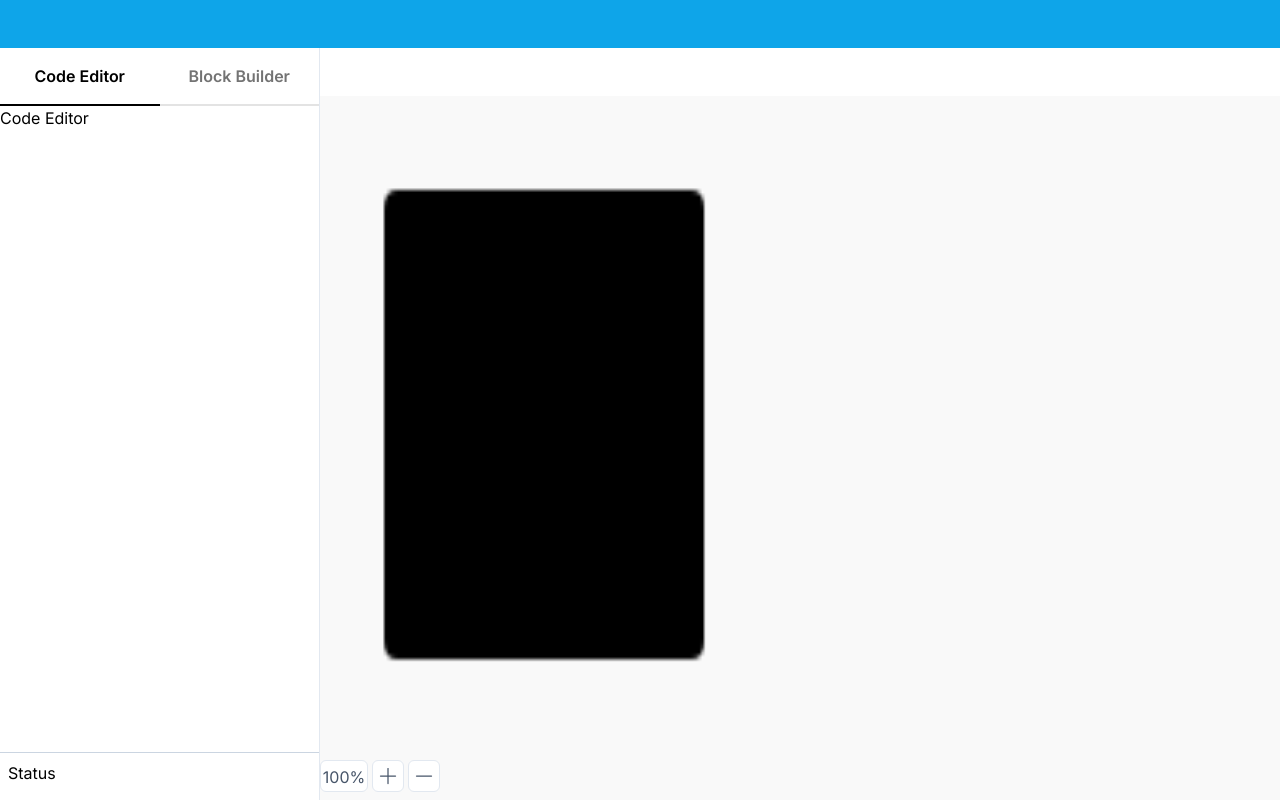
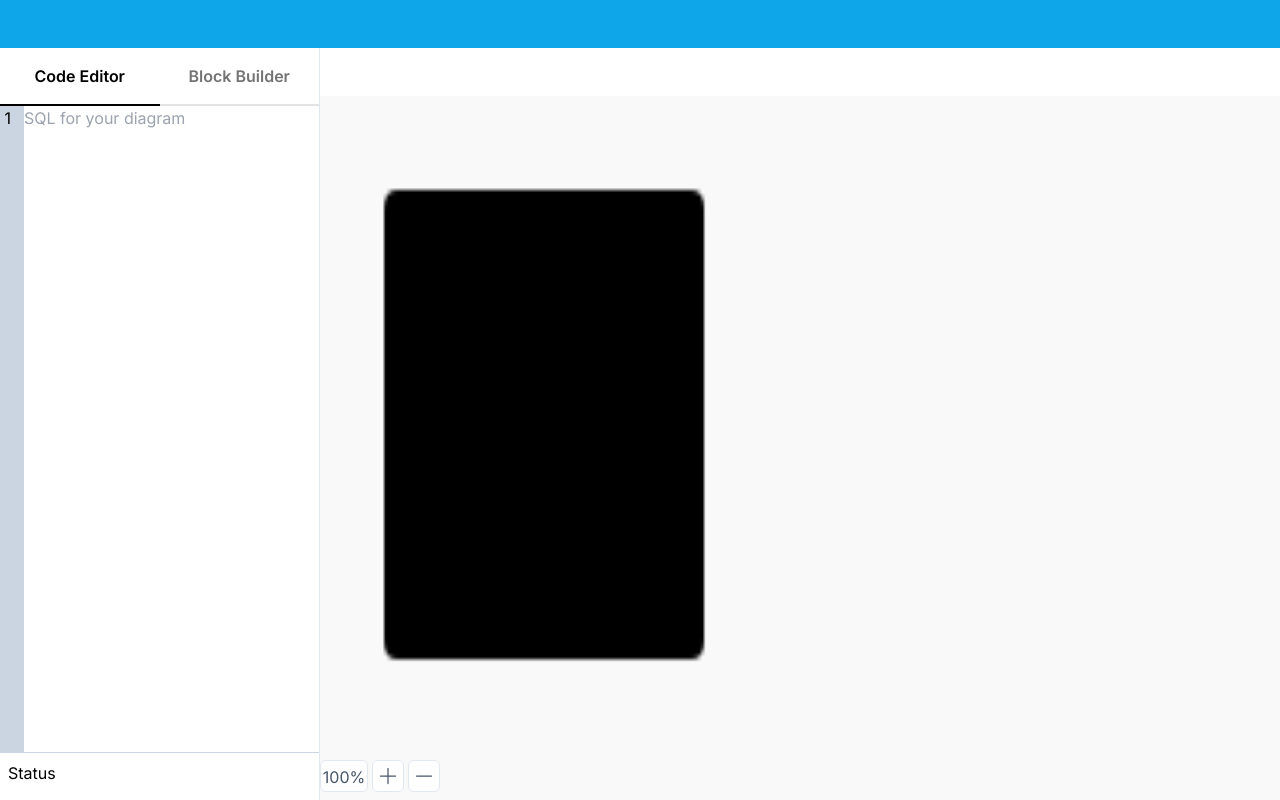
Before and after one commit to williamstyronejr/sqleditor, a Next.js app: page / in a window 1280 px wide. Both pictures are taken after a click on the button "Code Editor". Built offline with nearby package versions, Linux system fonts and the light colour scheme.

Commit message:
Add line numbers to editor

```diff
--- a/src/app/page.tsx
+++ b/src/app/page.tsx
@@ -1,16 +1,217 @@
 "use client";
 
-import { useEffect, useRef, useState } from "react";
+import Modal from "@/components/Modal";
+import { useCallback, useEffect, useMemo, useRef, useState } from "react";
+
+const CreateTable = ({
+  visible,
+  setVisible,
+  onCreate,
+}: {
+  visible: boolean;
+  setVisible: (val: boolean) => void;
+  onCreate: (val: any) => void;
+}) => {
+  const [columns, setColumns] = useState<{ name: string; type: string }[]>([
+    { name: "tesst", type: "int" },
+    { name: "test 2", type: "varchar" },
+  ]);
+
+  if (!visible) return null;
+
+  return (
+    <Modal onClose={() => setVisible(false)}>
+      <div className="py-2">
+        <header className="pb-4 px-2">
+          <h3 className="font-semibold text-2xl">Create Table</h3>
+        </header>
+
+        <div className="flex flex-col flex-nowrap px-4">
+          <div className="flex flex-row flex-nowrap border-b border-slate-300 mb-2">
+            <div className="grow">Name</div>
+
+            <div>Type</div>
+          </div>
+
+          {columns.map((col) => (
+            <div
+              className="flex flex-row flex-nowrap py-1"
+              key={`create-colums-${col.name}`}
+            >
+              <div className="grow">{col.name}</div>
+
+              <div className="border-slate-300 border px-2 py-1 rounded-md">
+                {col.type}
+              </div>
+            </div>
+          ))}
+
+          <button
+            onClick={() => {}}
+            type="button"
+            className="border border-slate-300 px-2 py-1 rounded-md"
+          >
+            Add column
+          </button>
+        </div>
+
+        <button
+          className="block bg-blue-300 rounded-md w-full max-w-32 py-1 mt-2 mx-auto"
+          type="button"
+          onClick={() => {}}
+        >
+          Save
+        </button>
+      </div>
+    </Modal>
+  );
+};
+
+const BlockTable = ({
+  name,
+  fields,
+}: {
+  name: string;
+  fields: { title: string; type: string };
+}) => {
+  const [expanded, setExpanded] = useState(false);
+
+  return (
+    <div className="py-1">
+      <button
+        className="flex flex-row flex-nowrap bg-slate-100 w-full text-left border border-slate-300 items-center px-2 py-1.5 rounded-md"
+        type="button"
+        onClick={() => setExpanded((old) => !old)}
+      >
+        <div className="grow">{name}</div>
+
+        <div
+          className={`translate-transform w-6 h-6 ${
+            expanded ? "" : "rotate-180"
+          }`}
+        >
+          <svg
+            viewBox="0 0 24 24"
+            fill="none"
+            xmlns="http://www.w3.org/2000/svg"
+          >
+            <g>
+              <path
+                d="M5 15L10 9.84985C10.2563 9.57616 10.566 9.35814 10.9101 9.20898C11.2541 9.05983 11.625 8.98291 12 8.98291C12.375 8.98291 12.7459 9.05983 13.0899 9.20898C13.434 9.35814 13.7437 9.57616 14 9.84985L19 15"
+                stroke="#000000"
+                strokeWidth="1.5"
+                strokeLinecap="round"
+                strokeLinejoin="round"
+              />
+            </g>
+          </svg>
+        </div>
+      </button>
+
+      <div className={`${expanded ? "block" : "hidden"}`}>
+        <div className="flex flex-row flex-nowrap px-4 py-2">
+          <div className="grow">{fields.title}</div>
+          <div className="px-2 py-1 border border-slate-300 rounded">
+            {fields.type}
+          </div>
+          <div className=""></div>
+        </div>
+
+        <div className="flex flex-row flex-nowrap border-t border-slate-300 py-2 justify-between ">
+          <button
+            type="button"
+            className="border border-slate-300 rounded-md p-1"
+          >
+            <svg
+              viewBox="0 0 24 24"
+              fill="none"
+              className="w-6 h-6"
+              xmlns="http://www.w3.org/2000/svg"
+            >
+              <g>
+                <path
+                  d="M9.1709 4C9.58273 2.83481 10.694 2 12.0002 2C13.3064 2 14.4177 2.83481 14.8295 4"
+                  stroke="#1C274C"
+                  strokeWidth="1.5"
+                  strokeLinecap="round"
+                />
+                <path
+                  d="M20.5001 6H3.5"
+                  stroke="#1C274C"
+                  strokeWidth="1.5"
+                  strokeLinecap="round"
+                />
+                <path
+                  d="M18.8332 8.5L18.3732 15.3991C18.1962 18.054 18.1077 19.3815 17.2427 20.1907C16.3777 21 15.0473 21 12.3865 21H11.6132C8.95235 21 7.62195 21 6.75694 20.1907C5.89194 19.3815 5.80344 18.054 5.62644 15.3991L5.1665 8.5"
+                  stroke="#1C274C"
+                  strokeWidth="1.5"
+                  strokeLinecap="round"
+                />
+                <path
+                  d="M9.5 11L10 16"
+                  stroke="#1C274C"
+                  strokeWidth="1.5"
+                  strokeLinecap="round"
+                />
+                <path
+                  d="M14.5 11L14 16"
+                  stroke="#1C274C"
+                  strokeWidth="1.5"
+                  strokeLinecap="round"
+                />
+              </g>
+            </svg>
+          </button>
+
+          <button
+            className="border border-slate-300 rounded-md p-1"
+            type="button"
+            onClick={() => {}}
+          >
+            New Column
+          </button>
+        </div>
+      </div>
+    </div>
+  );
+};
 
 const BlockBuilder = () => {
   const [search, setSearch] = useState("");
+  const [createTable, setCreateTable] = useState(false);
 
   return (
     <div className="flex flex-col flex-nowrap grow">
-      <div className="grow">
-        <button type="button" className="" onClick={() => {}}>
+      <div className="p-2">
+        <button
+          type="button"
+          className="bg-black w-full rounded-md py-2 text-white font-normal"
+          onClick={() => setCreateTable((old) => !old)}
+        >
           New Table
         </button>
+
+        <CreateTable
+          visible={createTable}
+          setVisible={setCreateTable}
+          onCreate={() => {}}
+        />
+      </div>
+
+      <div className="grow h-0 overflow-y-auto px-2">
+        <BlockTable name={"users"} fields={{ title: "id", type: "int" }} />
+        <BlockTable name={"users"} fields={{ title: "id", type: "int" }} />
+        <BlockTable name={"users"} fields={{ title: "id", type: "int" }} />
+        <BlockTable name={"users"} fields={{ title: "id", type: "int" }} />
+        <BlockTable name={"users"} fields={{ title: "id", type: "int" }} />
+        <BlockTable name={"users"} fields={{ title: "id", type: "int" }} />
+        <BlockTable name={"users"} fields={{ title: "id", type: "int" }} />
+        <BlockTable name={"users"} fields={{ title: "id", type: "int" }} />
+
+        <BlockTable name={"users"} fields={{ title: "id", type: "int" }} />
+        <BlockTable name={"users"} fields={{ title: "id", type: "int" }} />
+        <BlockTable name={"users"} fields={{ title: "id", type: "int" }} />
+        <BlockTable name={"users"} fields={{ title: "id", type: "int" }} />
       </div>
 
       <div className="shrink-0 w-full h-12">
@@ -43,8 +244,9 @@ const BlockBuilder = () => {
           </div>
 
           <input
+            id="search"
+            name="search"
             className="grow"
-            name="search"
             placeholder="Search for a table name ..."
             value={search}
             onChange={(evt) => setSearch(evt.target.value)}
@@ -55,12 +257,103 @@ const BlockBuilder = () => {
   );
 };
 
-const CodeEditor = () => {
-  const [code, setCode] = useState("");
+const CodeEditor = ({
+  code,
+  onCodeChange,
+}: {
+  code: string;
+  onCodeChange: (val: string) => void;
+}) => {
+  const lineRef = useRef<HTMLDivElement>(null);
+  const textRef = useRef<HTMLTextAreaElement>(null);
+
+  const getLineCount = useCallback((line: string) => {
+    if (!textRef.current) return 0;
+
+    const textareaStyles = window.getComputedStyle(textRef.current);
+    const parseValue = (v: string) =>
+      v.endsWith("px") ? parseInt(v.slice(0, -2), 10) : 0;
+    const font = `${textareaStyles.fontSize} ${textareaStyles.fontFamily}`;
+    const paddingLeft = parseValue(textareaStyles.paddingLeft);
+    const paddingRight = parseValue(textareaStyles.paddingRight);
+    const canvas = document.createElement("canvas");
+    const context = canvas.getContext("2d");
+    if (context) context.font = font;
+
+    const textWidth =
+      textRef.current?.getBoundingClientRect().width -
+      paddingLeft -
+      paddingRight;
+    const words = line.split(" ");
+    let lineCount = 0;
+    let currentLine = "";
+
+    for (let i = 0; i < words.length; i++) {
+      const wordWidth = context?.measureText(words[i] + " ").width || 0;
+      const lineWidth = context?.measureText(currentLine).width || 0;
+
+      if (lineWidth + wordWidth > textWidth) {
+        lineCount++;
+        currentLine = words[i] + " ";
+      } else {
+        currentLine += words[i] + " ";
+      }
+    }
+
+    if (currentLine.trim() !== "") lineCount++;
+
+    return lineCount;
+  }, []);
+
+  const calculateLineNumbers = useCallback(
+    (textSplit: string[]) => {
+      const numLines = textSplit.map((line: string) => getLineCount(line));
+      if (numLines.length === 0) return [];
+
+      let lineNumbers = [];
+      let i = 1;
+      while (numLines.length > 0) {
+        const numOfLines = numLines.shift();
+        lineNumbers.push(i++);
+        if ((numOfLines as number) > 1) {
+          Array((numOfLines as number) - 1)
+            .fill("")
+            .forEach((_) => lineNumbers.push(""));
+        }
+      }
+
+      return lineNumbers;
+    },
+    [getLineCount]
+  );
 
   return (
-    <div className="flex flex-col flex-nowrap grow ">
-      <div className="grow">Code Editor</div>
+    <div className="flex flex-col flex-nowrap grow">
+      <div className="grow relative">
+        <div
+          className="flex flex-col flex-nowrap absolute bg-slate-300 w-6 text-md h-full overflow-y-hidden text-nowrap"
+          ref={lineRef}
+        >
+          {calculateLineNumbers(code.split("\n")).map((count, index) => (
+            <div className="" key={`code-editor-line-${count}-${index}`}>
+              &nbsp;
+              {count}
+            </div>
+          ))}
+        </div>
+
+        <textarea
+          ref={textRef}
+          className="w-full pl-6 h-full resize-none outline-none"
+          value={code}
+          placeholder="SQL for your diagram"
+          onChange={(evt) => onCodeChange(evt.target.value)}
+          onScroll={(evt) => {
+            if (lineRef.current && textRef.current)
+              lineRef.current.scrollTop = textRef.current.scrollTop;
+          }}
+        />
+      </div>
 
       <div className="h-12 shrink-0 w-full border-t border-slate-300 bg-white p-2">
         Status
@@ -71,6 +364,7 @@ const CodeEditor = () => {
 
 const Aside = () => {
   const [menu, setMenu] = useState("block");
+  const [code, setCode] = useState("");
 
   return (
     <aside className="flex flex-col flex-nowrap w-80 shrink-0 border-r border-slate-200">
@@ -96,7 +390,9 @@ const Aside = () => {
 
       {menu === "block" ? <BlockBuilder /> : null}
 
-      {menu === "code" ? <CodeEditor /> : null}
+      {menu === "code" ? (
+        <CodeEditor code={code} onCodeChange={setCode} />
+      ) : null}
     </aside>
   );
 };
```
